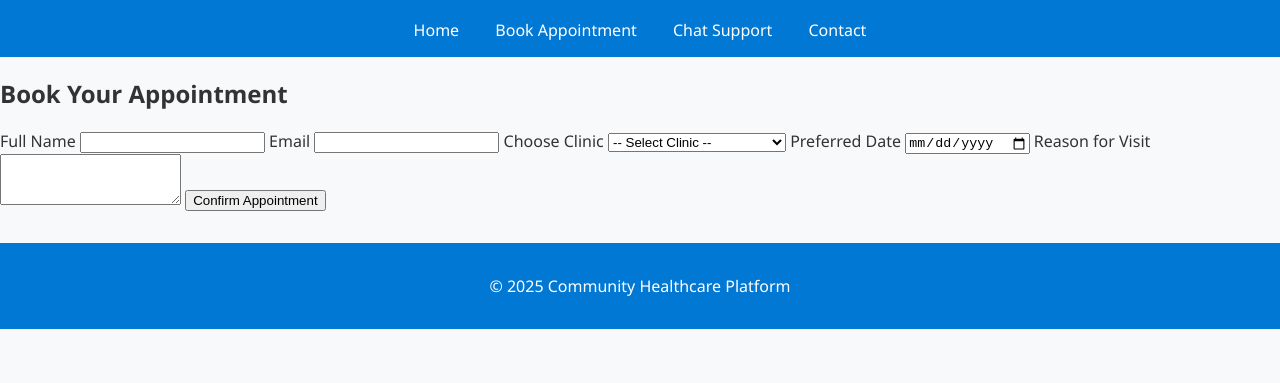
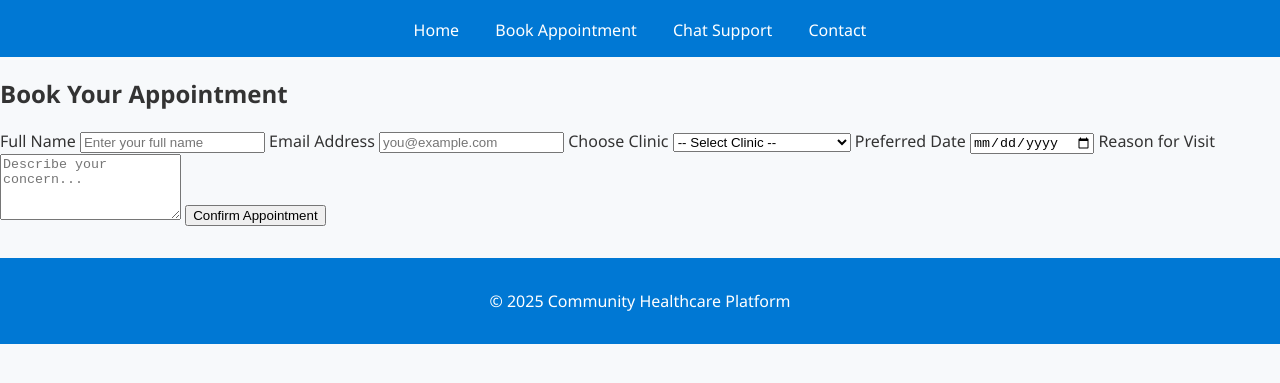
Before and after one commit to affiwillcarry/Capstone, a website: page views/book.html in a window 1280 px wide. Shown: the part 83-466 px from the top of the page. Drawn offline with Linux system fonts and the light colour scheme.

Commit message:
Update book.html

```diff
--- a/views/book.html
+++ b/views/book.html
@@ -11,20 +11,20 @@
     <h1>Book Appointment</h1>
     <nav>
       <a href="/">Home</a>
-      <a href="/book">Book Appointment</a>
+      <a href="/book" class="active">Book Appointment</a>
       <a href="#">Chat Support</a>
       <a href="#">Contact</a>
     </nav>
   </header>
 
-  <main class="form-page">
+  <main class="book-container">
     <h2>Book Your Appointment</h2>
-    <form action="/book" method="POST">
+    <form action="/book" method="POST" class="clean-form">
       <label for="name">Full Name</label>
-      <input type="text" id="name" name="name" required />
+      <input type="text" id="name" name="name" placeholder="Enter your full name" required />
 
-      <label for="email">Email</label>
-      <input type="email" id="email" name="email" required />
+      <label for="email">Email Address</label>
+      <input type="email" id="email" name="email" placeholder="you@example.com" required />
 
       <label for="clinic">Choose Clinic</label>
       <select id="clinic" name="clinic" required>
@@ -38,9 +38,9 @@
       <input type="date" id="date" name="date" required />
 
       <label for="reason">Reason for Visit</label>
-      <textarea id="reason" name="reason" rows="3" required></textarea>
+      <textarea id="reason" name="reason" rows="4" placeholder="Describe your concern..." required></textarea>
 
-      <button type="submit">Confirm Appointment</button>
+      <button type="submit" class="submit-btn">Confirm Appointment</button>
     </form>
   </main>
 
```
